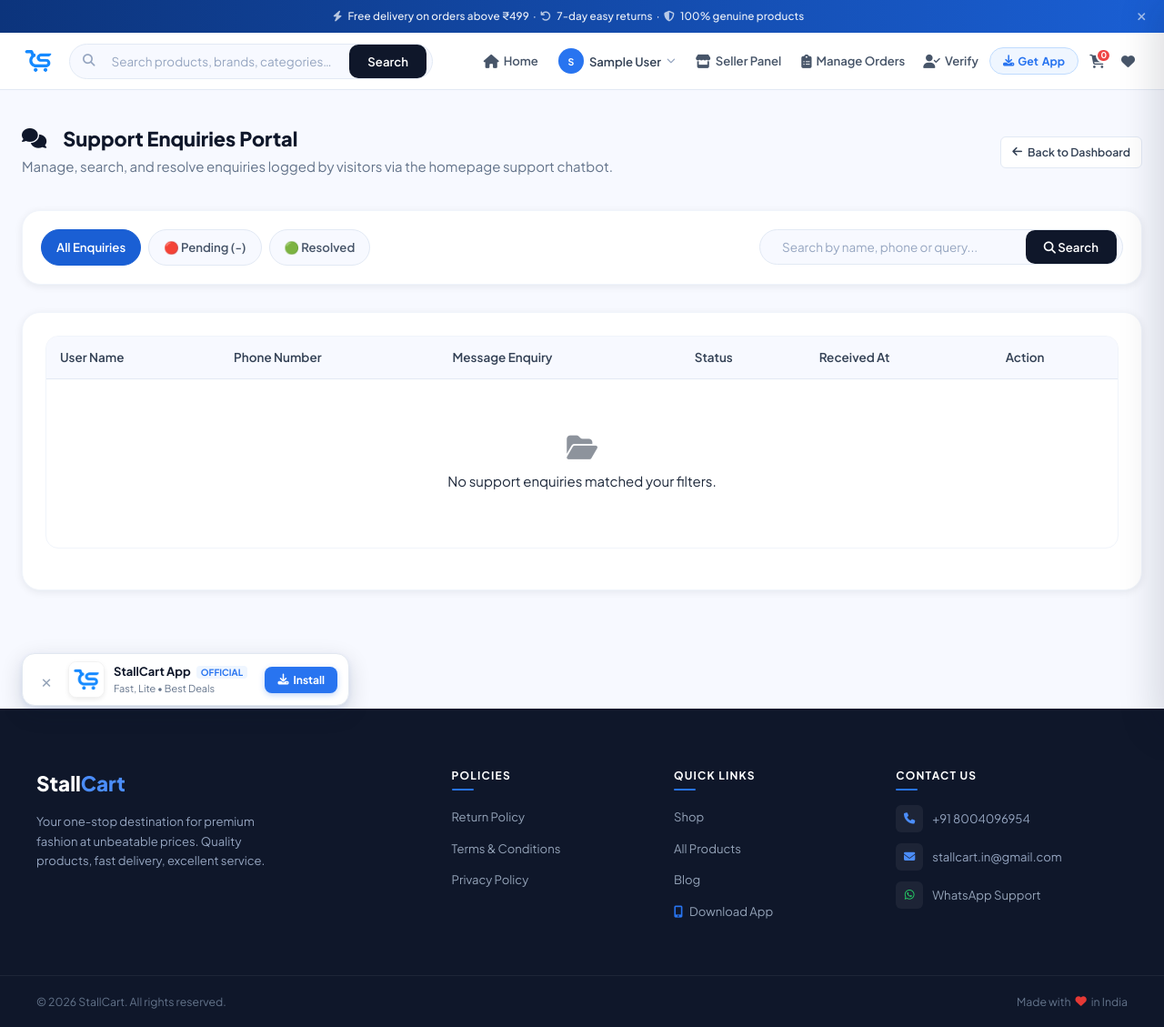
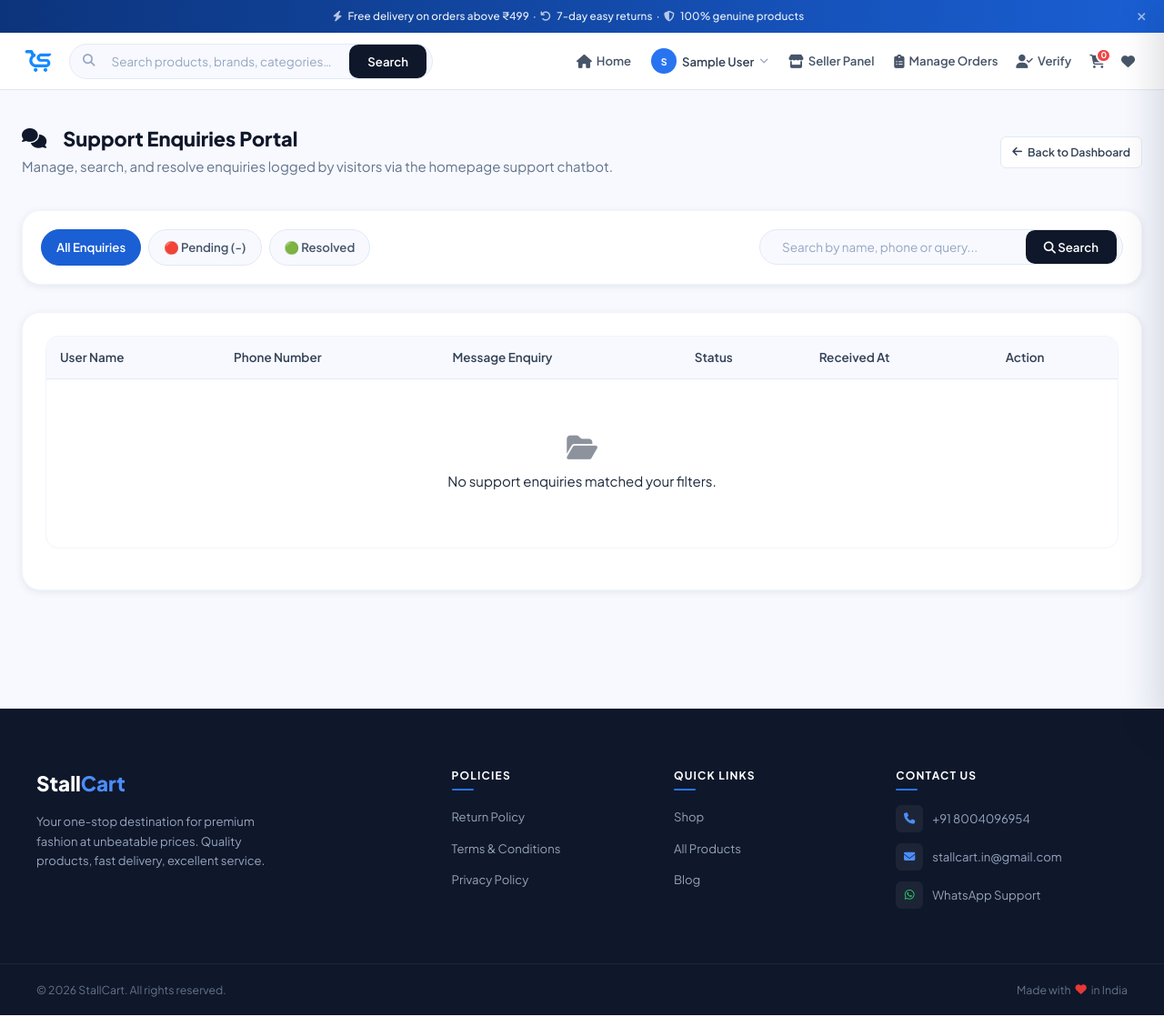
Before and after one commit to stallcart/stall_cart_backend, a Django app: page /accounts/admin/enquiries/ in a window 1280 px wide. Shown: the whole page at 91% size. Run offline with Django 4.2, Linux system fonts and the light colour scheme; the visitor is signed in with stand-in values (Sample User, id 1); data comes from the database, SQL or seed files in the repository; data that the repository does not hold is empty; some libraries are stand-ins or nearby versions.

Commit message:
fix(ui): remove download apk and app install prompts for laptop and desktop web views

```diff
--- a/templates/base.html
+++ b/templates/base.html
@@ -647,7 +647,7 @@
                         <li><a href="{% url 'shop:home' %}">Shop</a></li>
                         <li><a href="{% url 'items:product_list' %}">All Products</a></li>
                         <li><a href="{% url 'blog:blog_list' %}">Blog</a></li>
-                        <li>
+                        <li class="footer-app-download-link">
                             <a href="{% url 'download_app' %}">
                                 <i class="fa fa-mobile-alt" style="margin-right: 5px; color: var(--blue-500);"></i> Download App
                             </a>
@@ -869,12 +869,15 @@ body.pwa-mobile-standalone #pwaDrawerInstallItem {
     z-index: 998 !important;
     box-sizing: border-box !important;
 }
-@media (min-width: 768px) {
-    .pwa-install-banner {
-        bottom: 24px !important;
-        left: 24px !important;
-        right: auto !important;
-        width: 360px !important;
+@media (min-width: 769px) {
+    .pwa-install-banner,
+    #pwaInstallBanner,
+    .pwa-desktop-btn,
+    #pwaDesktopInstallBtn,
+    .footer-app-download-link {
+        display: none !important;
+        visibility: hidden !important;
+        pointer-events: none !important;
     }
 }
 /* Shift chatbot upwards on mobile when PWA banner is active so they never overlap */
@@ -2046,7 +2049,7 @@ document.addEventListener('DOMContentLoaded', () => {
             isChrome: isChrome,
             isSafari: isSafari,
             isInApp: isInApp,
-            isDesktop: !isIos && !isAndroid && maxTouch === 0 && window.innerWidth >= 992
+            isDesktop: (!isIos && !isAndroid && !/Mobi|Android|iPhone|iPad|iPod|webOS|BlackBerry|IEMobile|Opera Mini/i.test(ua)) || (window.innerWidth > 768 && maxTouch === 0)
         };
     }
 
@@ -2186,18 +2189,21 @@ document.addEventListener('DOMContentLoaded', () => {
         document.body.classList.remove('has-pwa-banner');
     }
 
-    // Show install options when in browser tab
+    // Show install options when in browser tab (Mobile only)
     function showInstallOptions() {
         if (isRunningInstalledApp()) {
             hideAllInstallUI();
             return;
         }
 
+        var browser = getPwaBrowserInfo();
+        // 🔒 Completely disable app download/install UI on laptop and desktop web views
+        if (browser.isDesktop || window.innerWidth > 768) {
+            hideAllInstallUI();
+            return;
+        }
+
         if (drawerItem) drawerItem.style.display = 'block';
-
-        if (desktopBtn) {
-            desktopBtn.style.setProperty('display', 'inline-flex', 'important');
-        }
 
         if (banner && !isBannerSnoozed()) {
             banner.style.setProperty('display', 'flex', 'important');
@@ -2208,6 +2214,9 @@ document.addEventListener('DOMContentLoaded', () => {
     // Trigger installation across all platforms and browsers
     async function triggerInstallFlow() {
         var browser = getPwaBrowserInfo();
+        if (browser.isDesktop || window.innerWidth > 768) {
+            return;
+        }
 
         if (deferredPrompt) {
             deferredPrompt.prompt();
@@ -2222,13 +2231,6 @@ document.addEventListener('DOMContentLoaded', () => {
         } else if (browser.isIos) {
             updateIosModalContent(browser);
             if (iosModal) iosModal.style.setProperty('display', 'flex', 'important');
-        } else if (browser.isDesktop) {
-            // Desktop: if prompt not ready, redirect to /download/app/ or show address bar hint
-            if (window.location.pathname !== '/download/app/') {
-                window.location.href = "{% url 'download_app' %}";
-            } else {
-                showDesktopInstallHint(browser);
-            }
         } else {
             // Mobile Android / Samsung / Firefox / Edge / Opera / Brave / Other
             updateAndroidModalContent(browser);
@@ -2251,6 +2253,10 @@ document.addEventListener('DOMContentLoaded', () => {
 
     // Intercept Chrome/Android/Desktop beforeinstallprompt
     window.addEventListener('beforeinstallprompt', (e) => {
+        var browser = getPwaBrowserInfo();
+        if (browser.isDesktop || window.innerWidth > 768) {
+            return;
+        }
         e.preventDefault();
         deferredPrompt = e;
         showInstallOptions();
--- a/templates/base1.html
+++ b/templates/base1.html
@@ -458,7 +458,7 @@
                     <li><a href="{% url 'shop:home' %}">Shop</a></li>
                     <li><a href="{% url 'blog:blog_list' %}">Blog</a></li>
                     <li><a href="{% url 'items:product_list' %}">All Products</a></li>
-                    <li>
+                    <li class="footer-app-download-link" style="display: none;">
                         <a href="{% url 'download_app' %}">
                             <i class="fa fa-mobile-alt" style="margin-right: 4px;"></i> Download App
                         </a>
```
